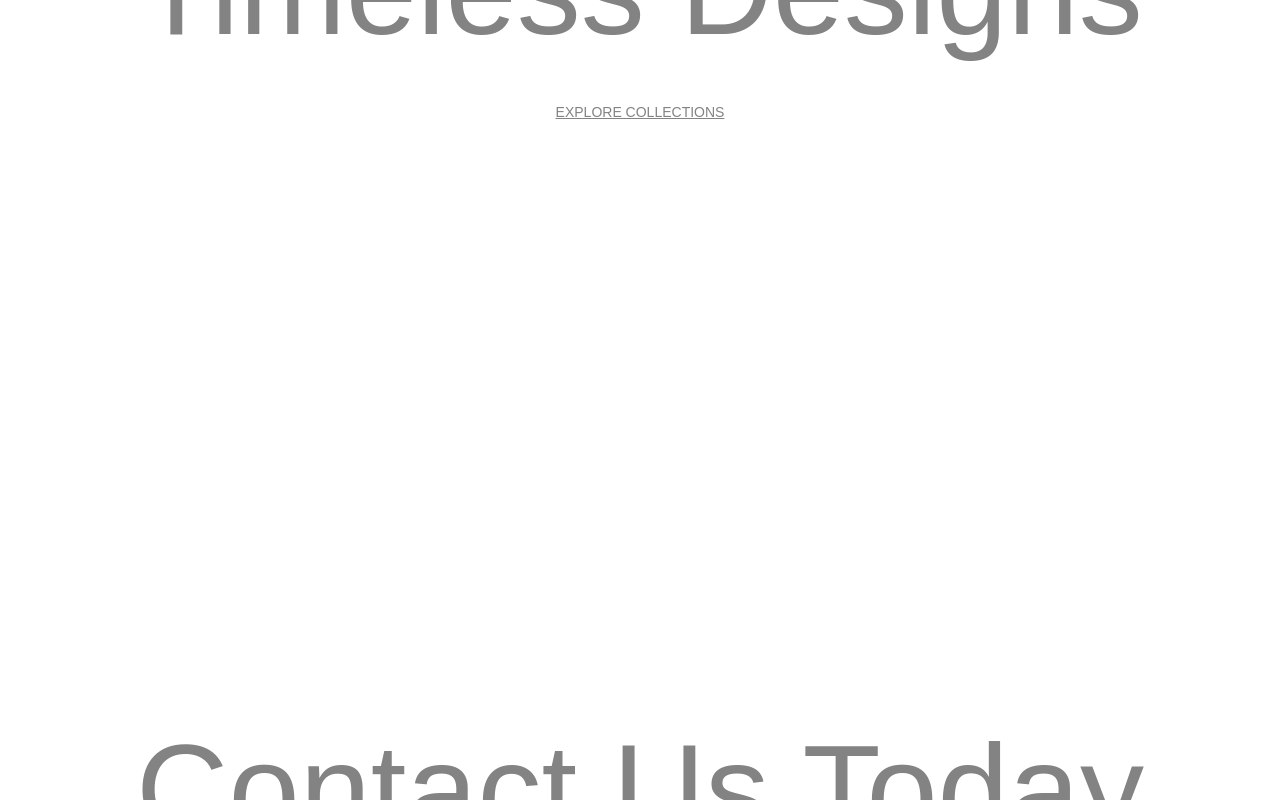
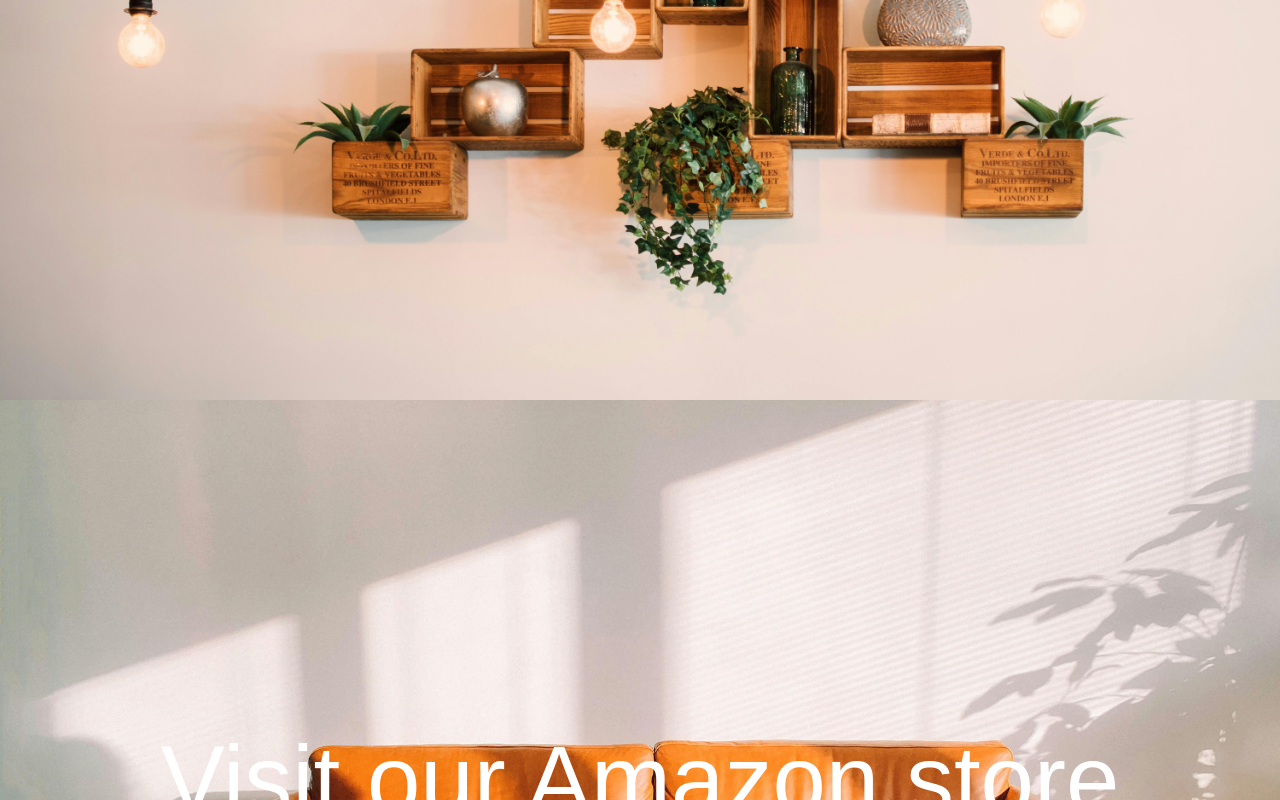
Before and after one commit to ktisislabs/TheRaavya, a React (Create React App) app: page /Home in a window 1280 px wide. Shown: the part 2000-2800 px from the top of the page. Built offline with nearby package versions, Linux system fonts and the light colour scheme.

Commit message:
updated code

```diff
--- a/src/Pages/Home.jsx
+++ b/src/Pages/Home.jsx
@@ -5,6 +5,7 @@ import HomeImg from '../Assets/Homepage.jpg';
 import NameImage from '../Assets/text-logo.png';
 import { RxHamburgerMenu } from "react-icons/rx";
 import Mainlogo from '../Assets/Mainlogo.png';
+import { FaAmazon } from "react-icons/fa";
 
 function Home() {
   return (
@@ -31,7 +32,7 @@ function Home() {
         <section
           className="Section-2-container w-screen h-screen bg-center bg-no-repeat bg-cover crazy-fade-in"
         >
-          <div className="text-white text-center flex flex-col items-top justify-top h-full">
+          <div className="text-white text-center flex flex-col items-center justify-center h-full">
             <h1 className="text-9xl font-medium font-poppins text-[#848383] px-12 py-12">
               Premium Furniture Products
             </h1>
@@ -44,12 +45,12 @@ function Home() {
         <section
           className="Section-3-container w-screen h-screen bg-center bg-no-repeat bg-cover crazy-fade-in"
         >
-          <div className="text-white text-center flex flex-col items-top justify-center h-full">
-            <h1 className="text-9xl font-medium font-poppins text-[#848383] px-12 py-12">
-              Timeless Designs
+          <div className="text-white text-center flex flex-col items-bottom justify-bottom h-full">
+            <h1 className="text-9xl font-medium  font-poppins text-[white] px-12 py-12">
+             Premium Home Decor Products
             </h1>
-            <p className="font-poppins text-sm text-[#848383]">
-              <u>EXPLORE COLLECTIONS</u>
+            <p className="font-poppins text-sm text-white">
+              <u>LEARN MORE</u>
             </p>
           </div>
         </section>
@@ -57,13 +58,12 @@ function Home() {
         <section
           className="Section-4-container w-screen h-screen bg-center bg-no-repeat bg-cover crazy-fade-in"
         >
-          <div className="text-white text-center flex flex-col items-top justify-center h-full">
-            <h1 className="text-9xl font-medium font-poppins text-[#848383] px-12 py-12">
-              Contact Us Today
+          <div className="text-white text-center flex flex-col items-center justify-center h-full">
+            <h1 className="text-8xl font-medium font-poppins text-white px-12 py-12">
+            Visit our Amazon store
             </h1>
-            <p className="font-poppins text-sm text-[#848383]">
-              <u>GET IN TOUCH</u>
-            </p>
+            <button className='text-white font-poppins font-bold rounded-full flex items-center gap-5 px-12 py-2 opacity-70 bg-black hover:bg-slate-500'>SHOP NOW <FaAmazon className='text-xl'/></button>
+
           </div>
         </section>
       </div>
--- /dev/null
+++ b/src/components/Footer.jsx
@@ -0,0 +1,9 @@
+import React from 'react'
+
+function Footer() {
+  return (
+    <div>Footer</div>
+  )
+}
+
+export default Footer
--- a/src/index.css
+++ b/src/index.css
@@ -39,3 +39,15 @@
   background-position: center;
   background-attachment: fixed;
 }
+.Section-3-container{
+  background-image: url('../src/Assets/section3.jpg'); /* Correct path to your image */
+  background-size: cover;
+  background-position: center;
+  background-attachment: fixed;
+}
+.Section-4-container{
+  background-image: url('../src/Assets/section4.png');
+  background-size: cover;
+  background-position: center;
+  background-attachment: fixed;
+}
```
Also changed, not shown: src/Assets/section3.jpg (added), src/Assets/section4.png (added).
